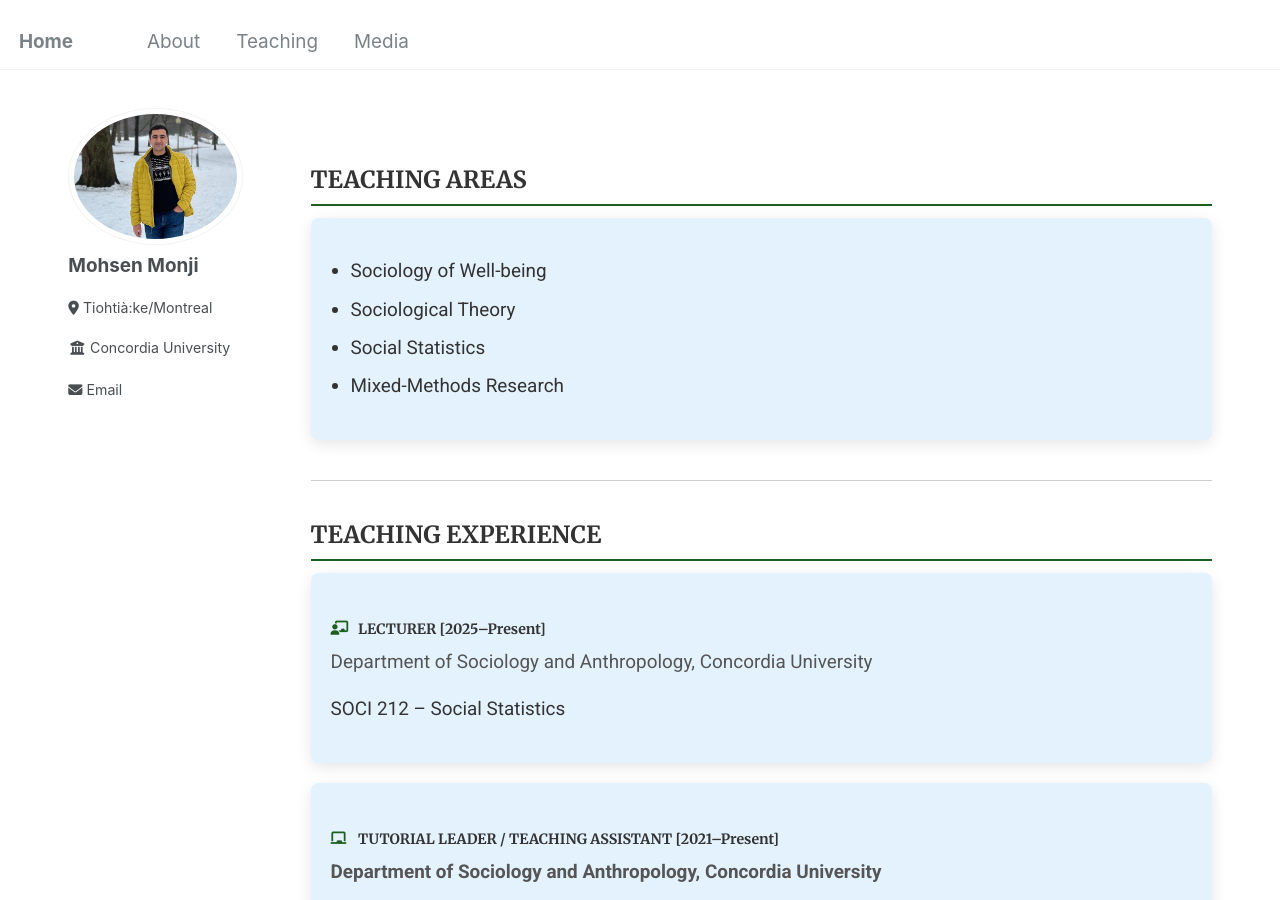
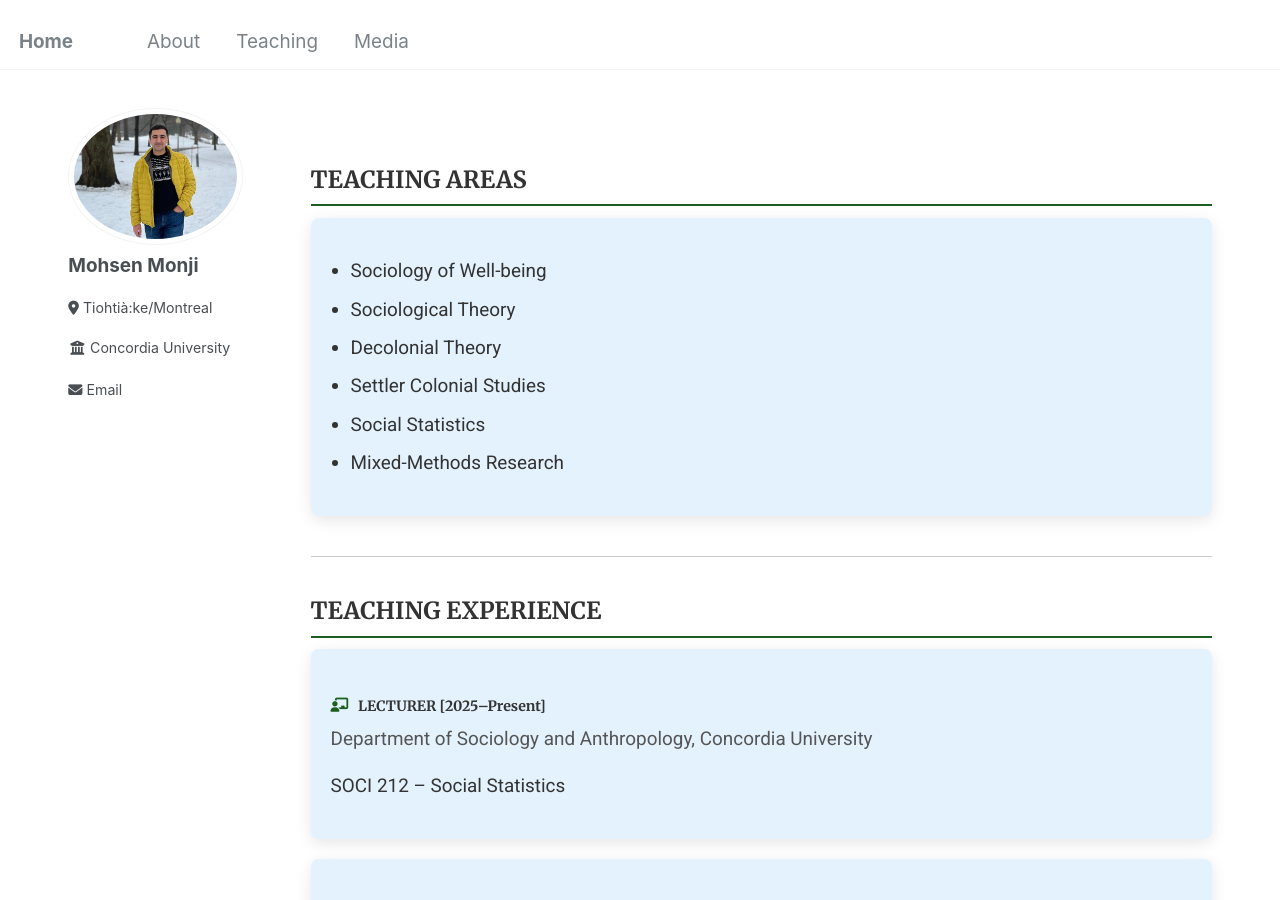
Before and after one commit to Mohsnmonji/mohsnmonji.github.io, a Jekyll site: the page built from _pages/teaching.md, in a window 1280 px wide and 900 px high. Built offline with Jekyll 4.4.1, drawn with Linux system fonts in a browser that asks for light colours.

Commit message:
Update teaching.md

```diff
--- a/_pages/teaching.md
+++ b/_pages/teaching.md
@@ -67,6 +67,8 @@ author_profile: true
     <ul class="teaching-list" style="list-style-type: disc; padding-left: 20px;">
       <li>Sociology of Well-being</li>
       <li>Sociological Theory</li>
+      <li>Decolonial Theory </li>
+      <li>Settler Colonial Studies </li>
       <li>Social Statistics</li>
       <li>Mixed-Methods Research</li>
     </ul>
```
